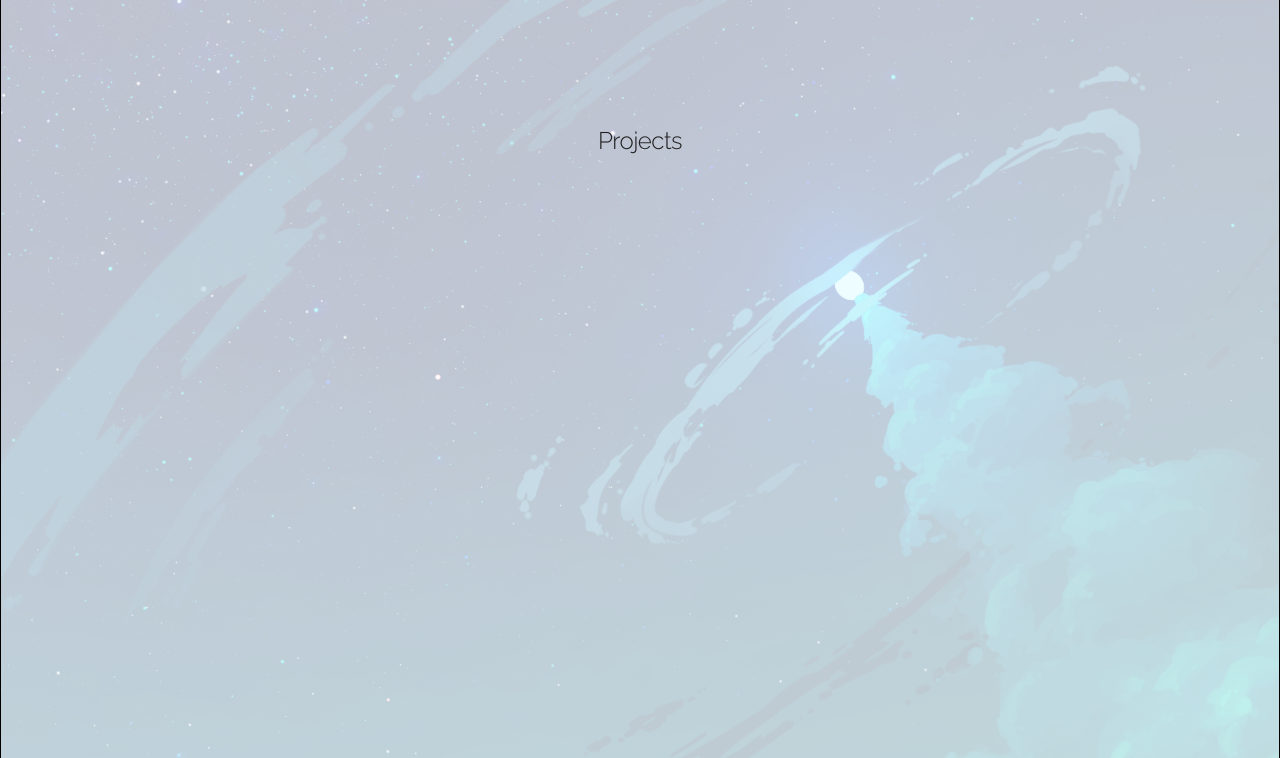
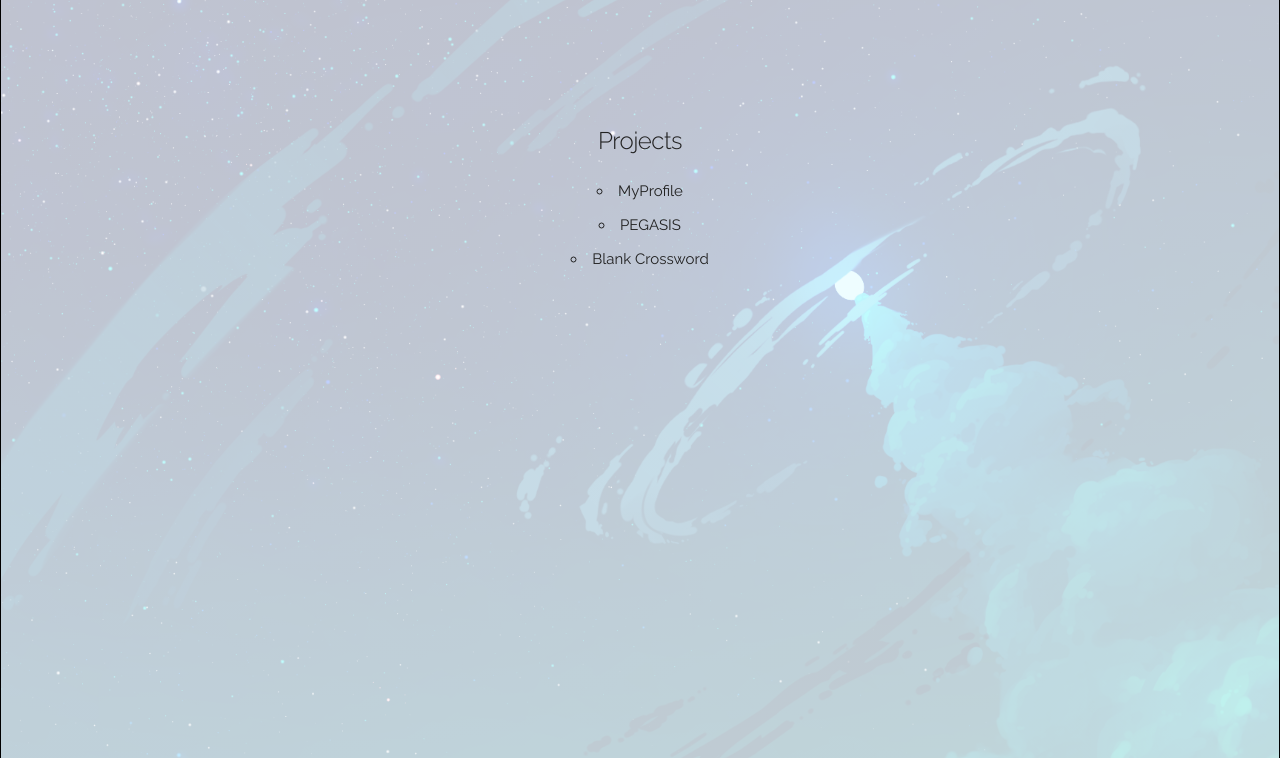
Before and after one commit to frankfan8/frankfan.github.io, a plain HTML site: page index.html in a window 1280 px wide. Shown: the part 3230-3988 px from the top of the page. Drawn offline with Linux system fonts and the light colour scheme.

Commit message:
Update index.html

```diff
--- a/index.html
+++ b/index.html
@@ -144,6 +144,11 @@
             <div class="u-full-width" style="margin-top: 15%">
               <center>
                 <h5>Projects</h5>
+                  <ul>
+                    <li>MyProfile</li>
+                    <li>PEGASIS</li>
+                    <li>Blank Crossword</li>
+              </ul>
               </center>
             </div>
           </div>
```
